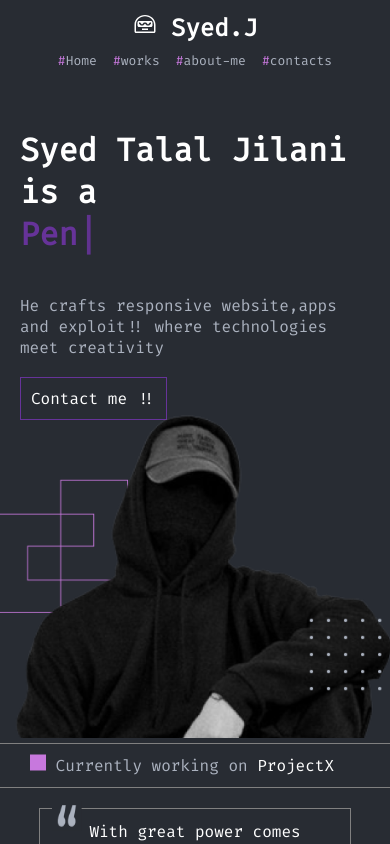
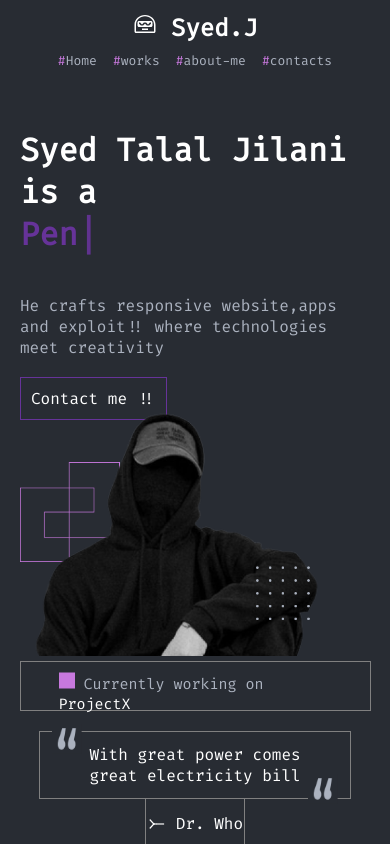
Before and after one commit to syedtalaljilani/portfolio, a React (Vite) app: page / in a window 390 px wide. Shown: the top 844 px of the page. Built offline with nearby package versions, Linux system fonts and the light colour scheme.

Commit message:
image responsive issue solve

```diff
--- a/src/Components/HeroSection.jsx
+++ b/src/Components/HeroSection.jsx
@@ -14,7 +14,7 @@ const HeroSection = () => {
         <a href="">Contact me !!</a>
       </div>
       <div className="col2">
-        <img src="/assets/boy.png" width={400}/>
+        <img src="/assets/boy.png" width={400} className='img'/>
         <div className="current_project">
             <p><span><img src="/assets/boxpurple.png"/></span> Currently working on <a href=''>ProjectX</a></p>
         </div>
--- a/src/styles/HeroSection.scss
+++ b/src/styles/HeroSection.scss
@@ -31,9 +31,9 @@
     }
     >.col2{
         >.current_project{
-
+            width: 100%;
             border: 1px solid gray;
-            padding: 0 6%;
+            padding: 0 8%;
             height: 45px;
             >p{
                 margin: 10px;
@@ -47,11 +47,6 @@
 }
 @media only screen and (min-width: 768px) and (max-width: 1023px){
     //tablet
-    .grid_hero{
-        display:grid;
-        grid-column: 1;
-        grid-template-columns: 100%;
-    }
 
 }
 @media only screen and (max-width: 767px){
@@ -60,5 +55,24 @@
         display:grid;
         grid-column: 1;
         grid-template-columns: 100%;
+        >.col2{
+            >.img{
+                width:300px;
+            }
+            >.current_project{
+                width:90vw;
+                border: 1px solid gray;
+                height: 50px;
+                >p{
+                    font-size:15px;
+                    color: $background2;
+                    >a{
+                        color:$light;
+                    }
+                }
+            }
+        }
+
     }
+
 }
--- a/src/styles/SkillBoard.scss
+++ b/src/styles/SkillBoard.scss
@@ -38,7 +38,7 @@
     .skillboard {
         > .col1 {
             > img {
-                width: 200px;
+                width: 180px;
             }
         }
         > .col2 {
@@ -46,7 +46,7 @@
                 display:grid;
                 grid-template-columns: 1fr 1fr 1fr;
                 row-gap: 0px;
-                column-gap: 5px;
+                column-gap: 3px;
                 > .icon {
                     > .icons {
                         width: 50px;
--- a/src/styles/Smallaboutme.scss
+++ b/src/styles/Smallaboutme.scss
@@ -19,6 +19,7 @@
     display: grid;
     grid-template-columns: 50% 50%;
     gap: 20px;
+    padding: 10px;
     place-items: center;
     > .col1 > p {
         margin-top: 50px;
```
